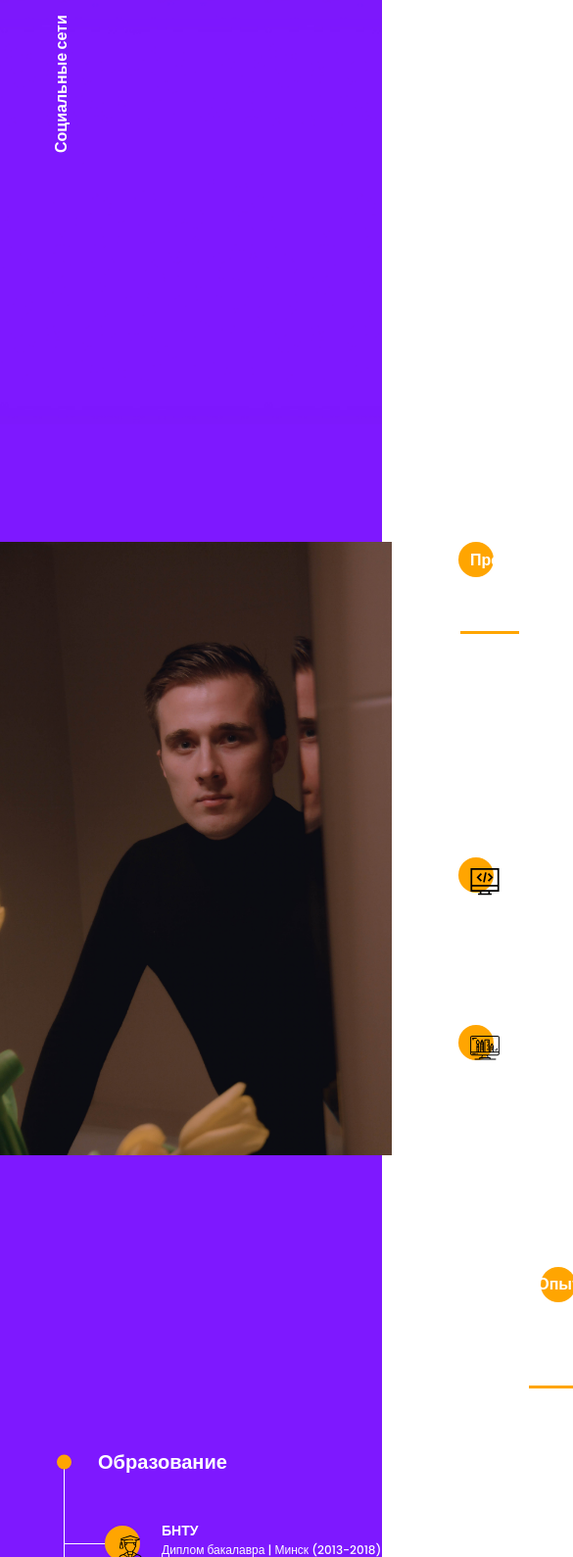
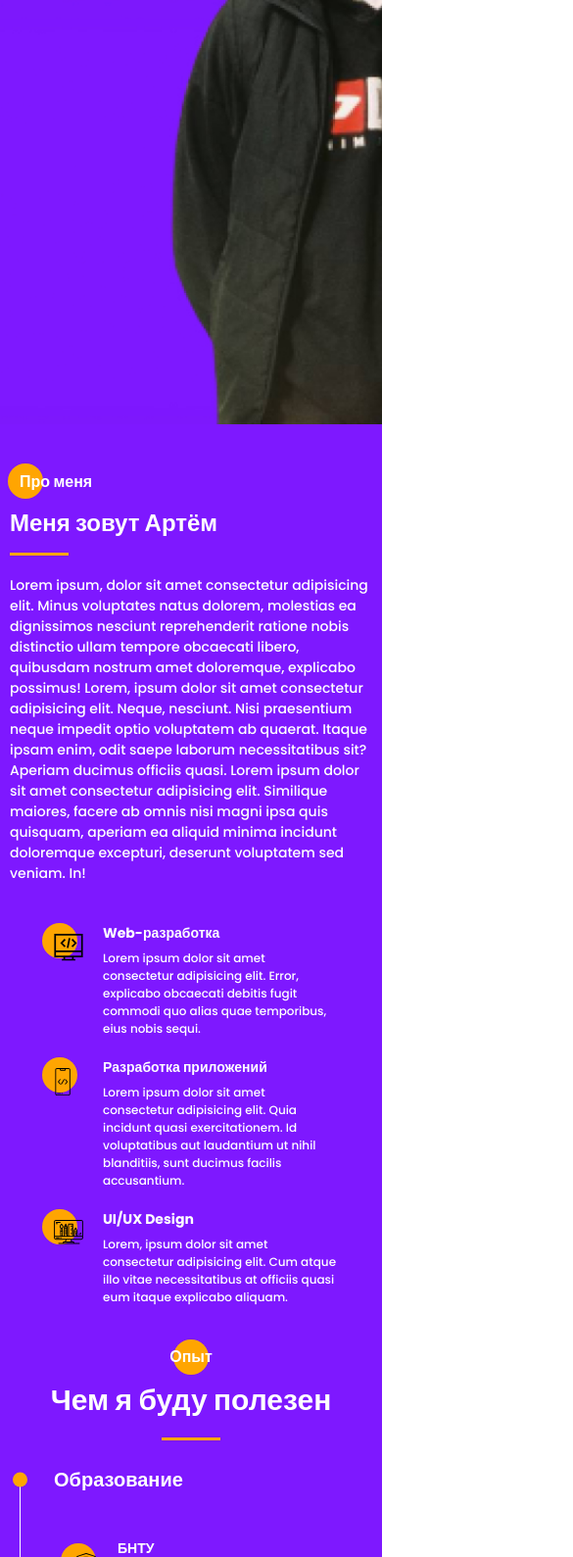
Before and after one commit to arseil/Portfolio, a website: page src/index.html in a window 390 px wide. Shown: the part 411-2000 px from the top of the page at 98% size, 585 px wide, since content can reach past the window. Drawn offline with nearby package versions, Linux system fonts and the light colour scheme; files that its build step writes are made by us from their sources; files whose address does not match are found by name.

Commit message:
created media rules for adaptation

```diff
--- a/src/index.html
+++ b/src/index.html
@@ -231,7 +231,7 @@
 		</div>
 	</section>
 
-	<section class="skills">
+	<!-- <section class="skills">
 		<div class="container">
 			<h2 class="title title_fz16 title__section-title">Навыки</h2>
 			<div class="title title__section-subtitle">Что я использую в работе</div>
@@ -346,9 +346,9 @@
 				</div>
 			</div>
 		</div>
-	</section>
+	</section> -->
 
-	<section class="portfolio">
+	<!-- <section class="portfolio">
 		<div class="container">
 			<h2 class="title title_fz16 title__section-title">Портфолио</h2>
 			<div class="title title__section-subtitle">Мои работы</div>
@@ -364,9 +364,9 @@
 			</div>
 
 		</div>
-	</section>
+	</section> -->
 
-	<section class="price">
+	<!-- <section class="price">
 		<div class="container">
 			<h2 class="title title_fz16 title__section-title">Прайс-лист</h2>
 			<div class="divider"></div>
@@ -425,9 +425,9 @@
 				</div>
 			</div>
 		</div>
-	</section>
+	</section> -->
 
-	<section class="contacts">
+	<!-- <section class="contacts">
 		<div class="container">
 			<div class="contacts__wrapper">
 				<div class="contacts__photo">
@@ -482,7 +482,7 @@
 				</div>
 			</div>
 		</div>
-	</section>
+	</section> -->
 	<script src="js/script.js"></script>
 </body>
 </html>
--- /dev/null
+++ b/src/sass/blocks/_media.scss
@@ -0,0 +1,175 @@
+@media (max-width: 1439px) {
+    .container {
+        padding: 0 80px;
+    }
+    .about {
+        &__wrapper {
+            grid-template-columns: 400px 530px;
+            column-gap: 50px;
+        }
+    }
+    .experience {
+        &__wrapper {
+            padding: 60px 10px;
+            column-gap: 100px;
+        }
+    }
+}
+
+@media (max-width: 1200px) {
+    .container {
+        max-width: 960px;
+        padding: 0;
+    }
+    .sidepanel {
+        display: none;
+    }
+    .about {
+        &__wrapper {
+            grid-template-columns: 400px 515px;
+            column-gap: 50px;
+        }
+        &__skills {
+            grid-template: repeat(2,minmax(115px,auto))/repeat(2,250px);
+            column-gap: 20px;
+            &-item {
+                grid-template-columns: 40px 180px;
+                column-gap: 15px;
+            }
+        }
+
+    }
+}
+
+@media (max-width: 992px) {
+    .container {
+        max-width: 720px;
+    }
+    .promo {
+        background: url('../img/main_bg_media.jpg') no-repeat 60%/cover;
+    }
+    .title {
+        &_fz57 {
+            font-size: 37px;
+        }
+    }
+    .promo {
+        &__title {
+            line-height: 39px;
+        }
+    }
+    .about {
+        padding-top: 100px;
+        &__wrapper {
+            grid-template-columns: 300px 380px;
+            column-gap: 40px;
+        }
+        &__skills {
+            grid-template: repeat(2,minmax(90px,auto)) / 380px;
+            grid-auto-rows: minmax(90px,auto);
+            &-item {
+                grid-template-columns: 40px 320px;
+                column-gap: 20px;
+            }
+        }
+        &__subtitle {
+            font-size: 30px;
+        }
+    }
+    .experience {
+        padding-top: 100px;
+        .title__section-subtitle {
+            margin-top: 20px;
+            font-size: 30px;
+            line-height: 25px;
+        }
+        &__wrapper {
+            padding: 60px 0;
+            column-gap: 70px;
+            grid-template-columns: repeat(2,325px);
+        }
+    }
+}
+
+@media (max-width: 768px) {
+    .container {
+        max-width: 540px;
+    }
+    .about {
+        padding-top: 40px;
+        &__wrapper {
+            grid-template: 320px auto auto / 1fr;
+        }
+        &__skills {
+            grid-template-columns: repeat(2, 260px);
+            &-item {
+                grid-template-columns: 40px 200px;
+                column-gap: 20px;
+            }
+        }
+        &__photo {
+            display: none;
+        }
+    }
+    .experience {
+        padding-top: 40px;
+        &__wrapper {
+            padding: 25px 10px;
+            row-gap: 40px;
+            grid-template-columns: 520px;
+        }
+    }
+
+}
+
+@media (max-width: 576px) {
+    .container {
+        width: 100%;
+        padding: 0 10px;
+    }
+    .title {
+        &_fz57 {
+            font-size: 26px;
+        }
+    }
+    .menu {
+        &__block {
+            width: 250px;
+            padding-left: 20px;
+        }
+        &__social {
+            a {
+                font-size: 20px;
+            }
+        }
+    }
+    .promo {
+        background: url('../img/main_bg_media.jpg') no-repeat 56%/cover;
+        &__btns {
+            margin-top: 30px;
+        }
+    }
+    .about {
+        &__wrapper {
+            grid-template: repeat(2, auto) / 1fr;
+        }
+        &__skills {
+            grid-template-columns: 1fr;
+            &-item {
+                justify-content: center;
+                grid-template-columns: 40px 240px;
+            }
+        }
+        &__subtitle {
+            font-size: 24px;
+        }
+    }
+    .experience {
+        padding-top: 40px;
+        &__wrapper {
+            padding: 25px 10px;
+            row-gap: 40px;
+            grid-template-columns: 300px;
+        }
+    }
+}
--- a/src/sass/style.scss
+++ b/src/sass/style.scss
@@ -11,6 +11,9 @@
 	padding: 0;
 }
 
+p {
+	margin-bottom: 0;
+}
 
 .container {
 	width: 1140px;
@@ -36,3 +39,4 @@
 @import 'blocks/price';
 @import 'blocks/contacts';
 @import 'blocks/policy';
+@import 'blocks/media';
```
Also changed, not shown: dist/css/style.min.css, dist/img/main_bg_320.jpg (added), dist/img/main_bg_media.jpg (added), dist/img/works/main_bg_media.jpg (added), dist/index.html, src/img/main_bg_320.jpg (added), src/img/main_bg_media.jpg (added).
